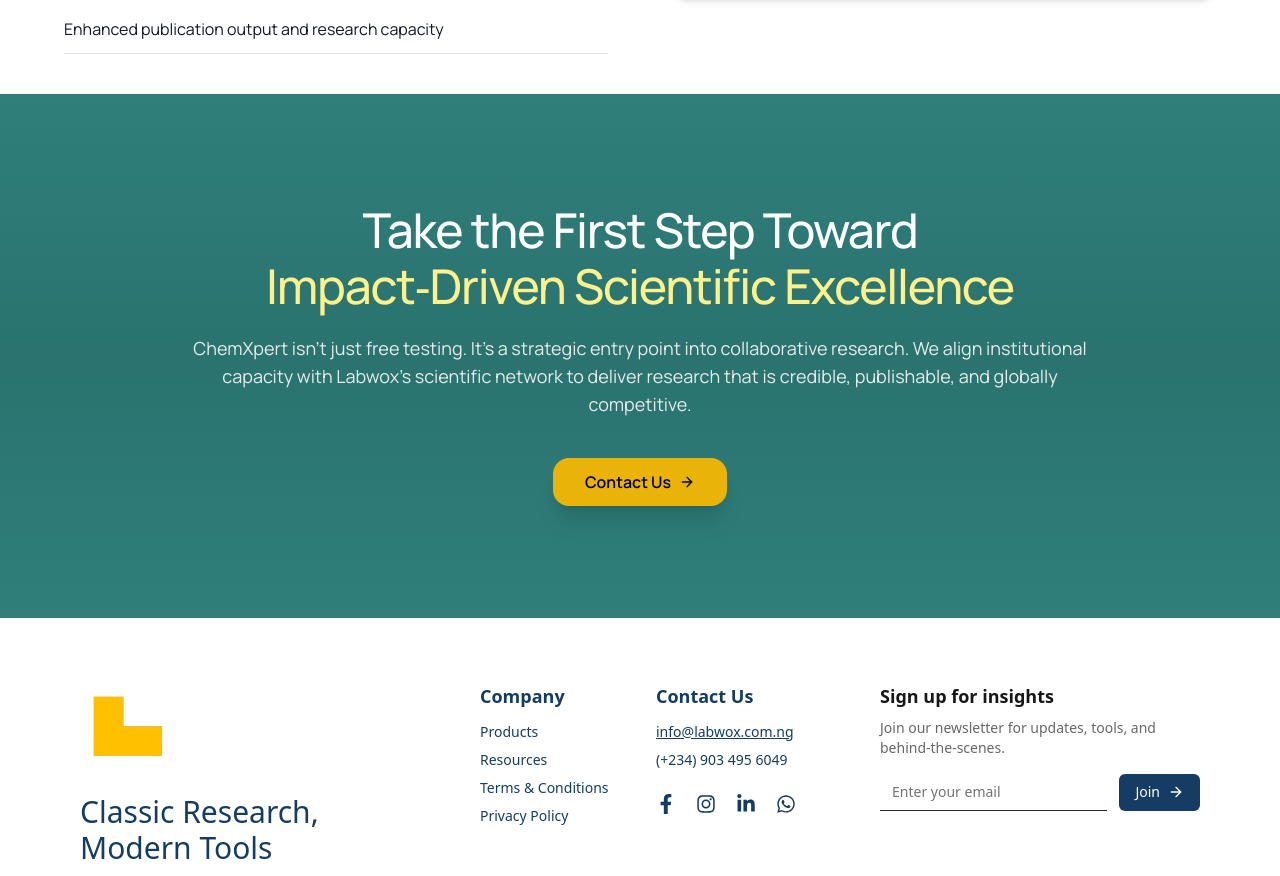
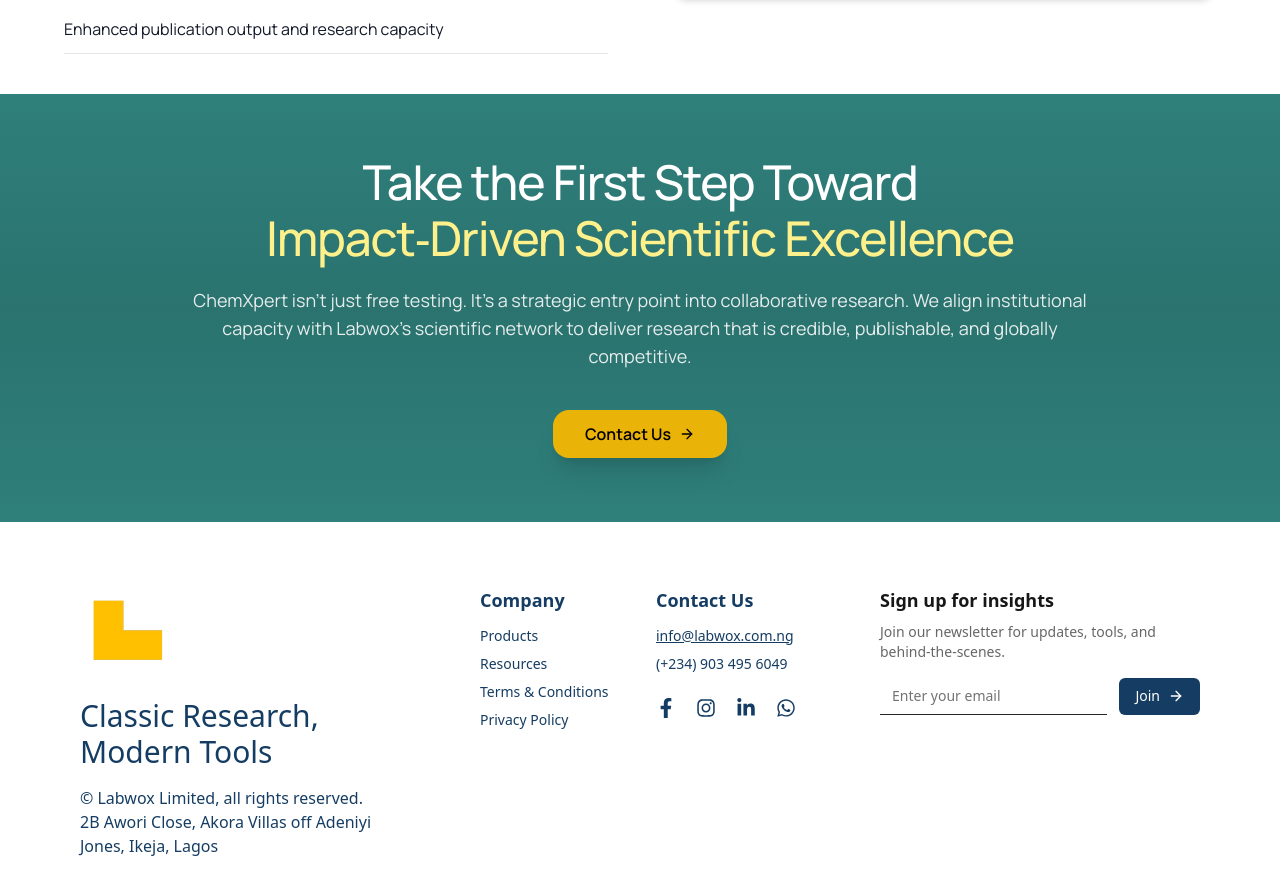
Before and after one commit to 94sola/Labwox.com, a React (Vite) app in the folder Labwox/: page /chemxpert in a window 1280 px wide. Shown: the part 2000-2876 px from the top of the page. Built offline with nearby package versions, Linux system fonts and the light colour scheme; a web font is replaced by a local one.

Commit message:
Chemxpert section

```diff
--- a/Labwox/src/Component/collaborative2.jsx
+++ b/Labwox/src/Component/collaborative2.jsx
@@ -1,12 +1,14 @@
 import { Link } from "react-router-dom";
 import { ArrowRight } from "lucide-react";
+import Wrapper from "./wrapper";
 
 const Chemxpert = () => {
   return (
+    <Wrapper>
         <section className="relative isolate font-manrope overflow-hidden">
         <div className="absolute inset-0 bg-gradient-to-b from-[#2F7F7B] via-[#2A736F] to-[#2F7F7B]" />
 
-      <div className="relative mx-auto max-w-7xl px-6 py-20 sm:px-10 lg:px-14 lg:py-28">
+        <div className="relative mx-auto max-w-7xl px-6 py-14 sm:px-8 lg:px-10 lg:py-16">
             <div className="mx-auto max-w-4xl text-center">
             <h2 className="text-3xl font-medium tracking-tight text-white sm:text-4xl md:text-5xl">
                 Take the First Step Toward
@@ -34,6 +36,7 @@
             </div>
         </div>
         </section>
+    </Wrapper>
   );
 };
 
```
Lines whose indentation alone changed are shown as unchanged.
